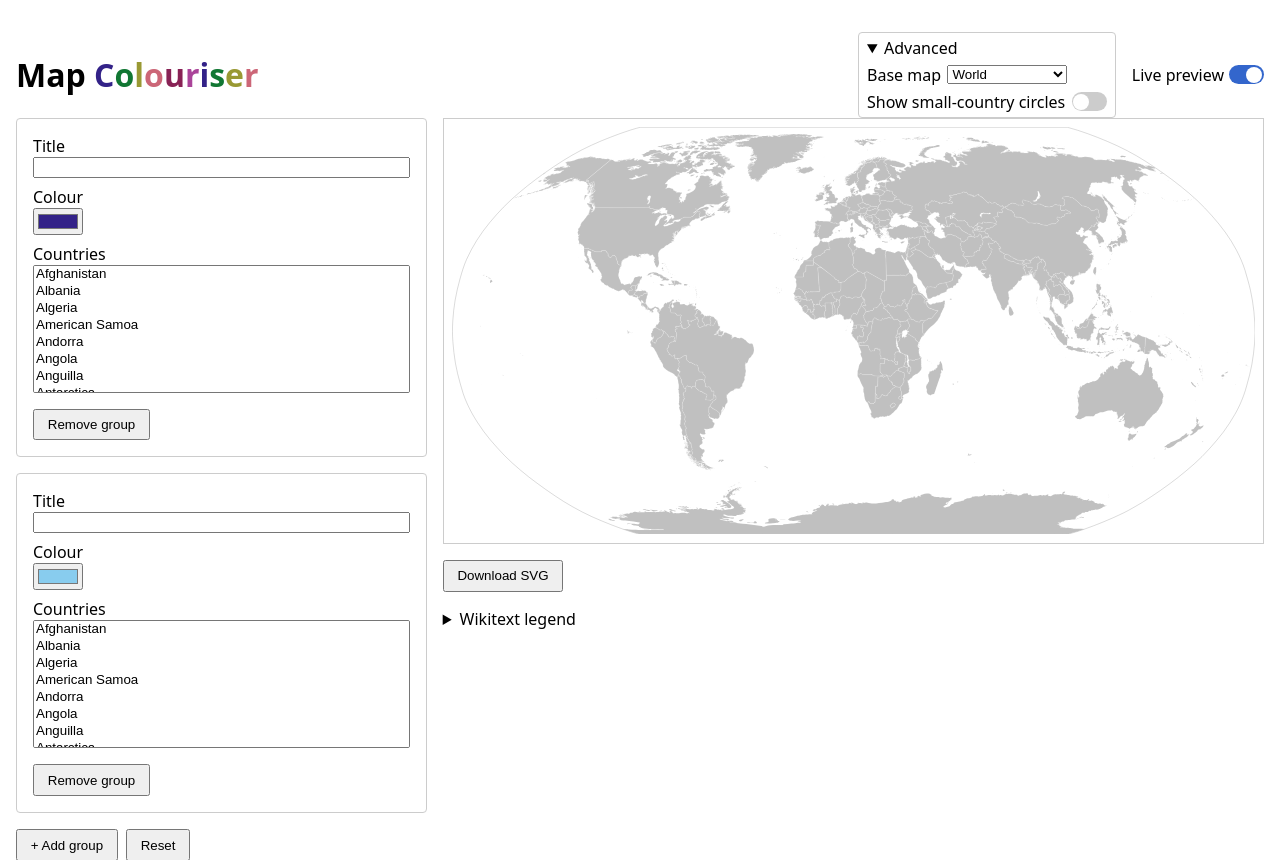
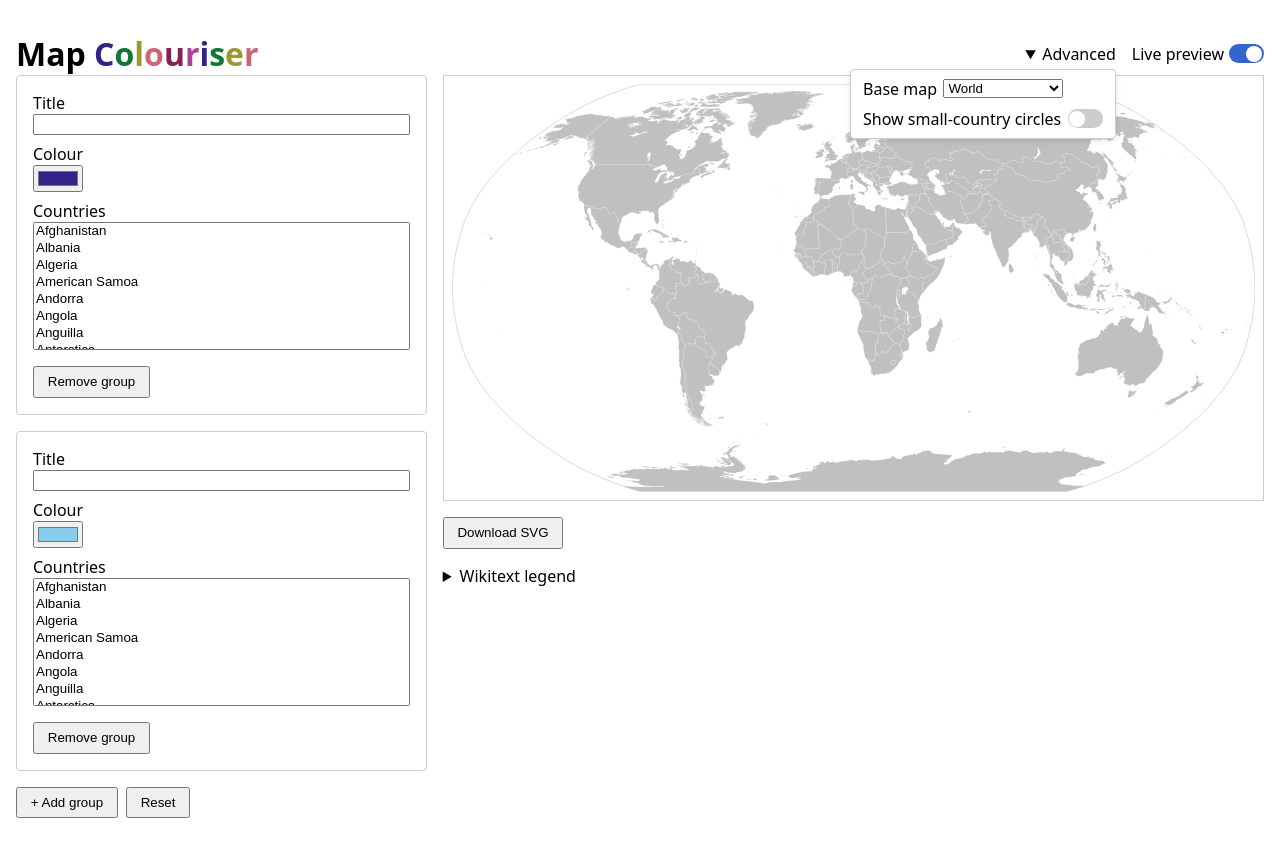
Before and after one commit to lokal-profil/mapcolouriser, a Flask app: page / in a window 1280 px wide, after a click on "Advanced". Shown: the top 860 px of the page. After the commit the page ends 818 px from the top, so only its background shows below. Run offline with Flask 3, Linux system fonts and the light colour scheme.

Commit message:
Convert Advanced settings to a popover-style dropdown
Opening Advanced was growing the header and pushing the preview
map down. The open content now floats below the summary as an
absolutely-positioned panel, so the map stays anchored.

- app/templates/index.html: wraps the non-summary contents in
  <div class="advanced-settings-panel">.

- app/templates/base.html: .advanced-settings is now position:
  relative; the new .advanced-settings-panel is position: absolute
  with white background, thin border, subtle shadow, z-index 10,
  and a flex-column gap for label spacing. The old [open] border
  and per-label margin-top are dropped.

```diff
--- a/app/templates/base.html
+++ b/app/templates/base.html
@@ -52,8 +52,30 @@
         }
         .header-actions { display: flex; align-items: center; gap: 1rem; flex-wrap: wrap; }
         .advanced-settings summary { cursor: pointer; }
-        .advanced-settings[open] { padding: 0.25rem 0.5rem; border: 1px solid #ccc; border-radius: 4px; }
-        .advanced-settings label { display: flex; gap: 0.4rem; align-items: center; margin-top: 0.3rem; }
+        /* Anchor for the absolutely-positioned panel below. */
+        .advanced-settings { position: relative; }
+        .advanced-settings-panel {
+            /* Floats below the summary instead of pushing the page down,
+               so opening the panel doesn't shift the preview map. */
+            position: absolute;
+            top: 100%;
+            right: 0;        /* anchored to summary's right edge so the panel
+                                stays inside the viewport on narrow screens */
+            margin-top: 0.25rem;
+            padding: 0.5rem 0.75rem;
+            background: #fff;
+            border: 1px solid #ccc;
+            border-radius: 4px;
+            box-shadow: 0 2px 6px rgba(0, 0, 0, 0.1);
+            z-index: 10;
+            /* Stack the labels vertically inside the panel. */
+            display: flex;
+            flex-direction: column;
+            gap: 0.5rem;
+            /* Don't shrink to a thin column — fit each label's natural width. */
+            min-width: max-content;
+        }
+        .advanced-settings label { display: flex; gap: 0.4rem; align-items: center; }
         .live-preview-toggle { display: inline-flex; gap: 0.3rem; align-items: center; cursor: pointer; }
         .circles-toggle { cursor: pointer; }
         /* Visually replaced by .switch, but the input itself stays a 1×1 hit
--- a/app/templates/index.html
+++ b/app/templates/index.html
@@ -3,6 +3,7 @@
     <div class="header-actions">
         <details class="advanced-settings">
             <summary>Advanced</summary>
+            <div class="advanced-settings-panel">
                 {% if maps|length > 1 %}
                 <label>
                     Base map
@@ -20,6 +21,7 @@
                     Show small-country circles
                     <span class="switch" aria-hidden="true"></span>
                 </label>
+            </div>
         </details>
         <label class="live-preview-toggle js-only">
             <input type="checkbox" id="toggle-live-preview" checked />
```
Lines whose indentation alone changed are shown as unchanged.
